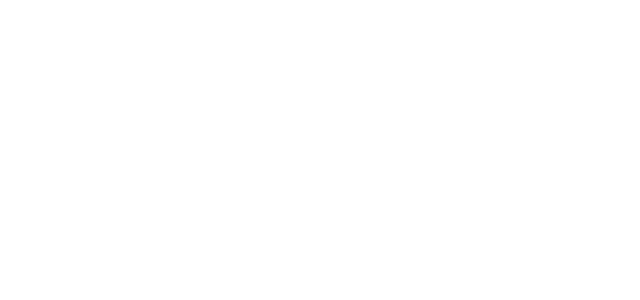
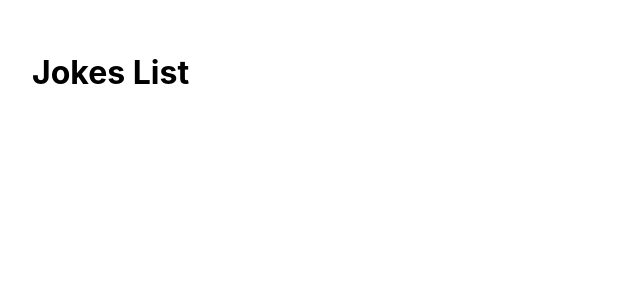
Before and after one commit to uxmoon/react-dad-jokes-app, a React (Vite) app: page / in a window 1280 px wide. Shown: the top 300 px of the page, without its empty margins (0-640 px from the left). Built offline with nearby package versions, Linux system fonts and the light colour scheme.

Commit message:
Create and import new component list

```diff
--- a/src/App.jsx
+++ b/src/App.jsx
@@ -1,8 +1,10 @@
 import './App.css'
+import JokesList from './components/JokesList'
 
 function App() {
   return (
     <div className="App">
+      <JokesList />
     </div>
   )
 }
--- /dev/null
+++ b/src/components/JokesList.jsx
@@ -0,0 +1,9 @@
+import React, { Component } from "react";
+
+class JokesList extends Component {
+  render() {
+    return <h1>Jokes List</h1>;
+  }
+}
+
+export default JokesList;
```
